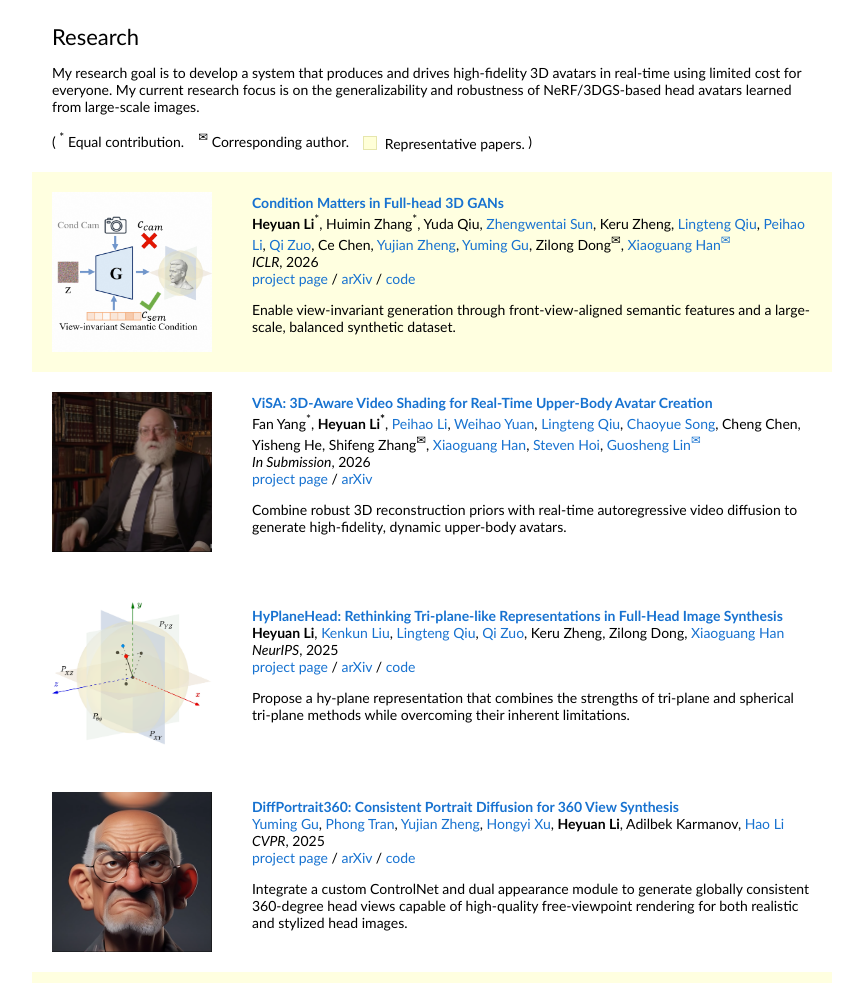
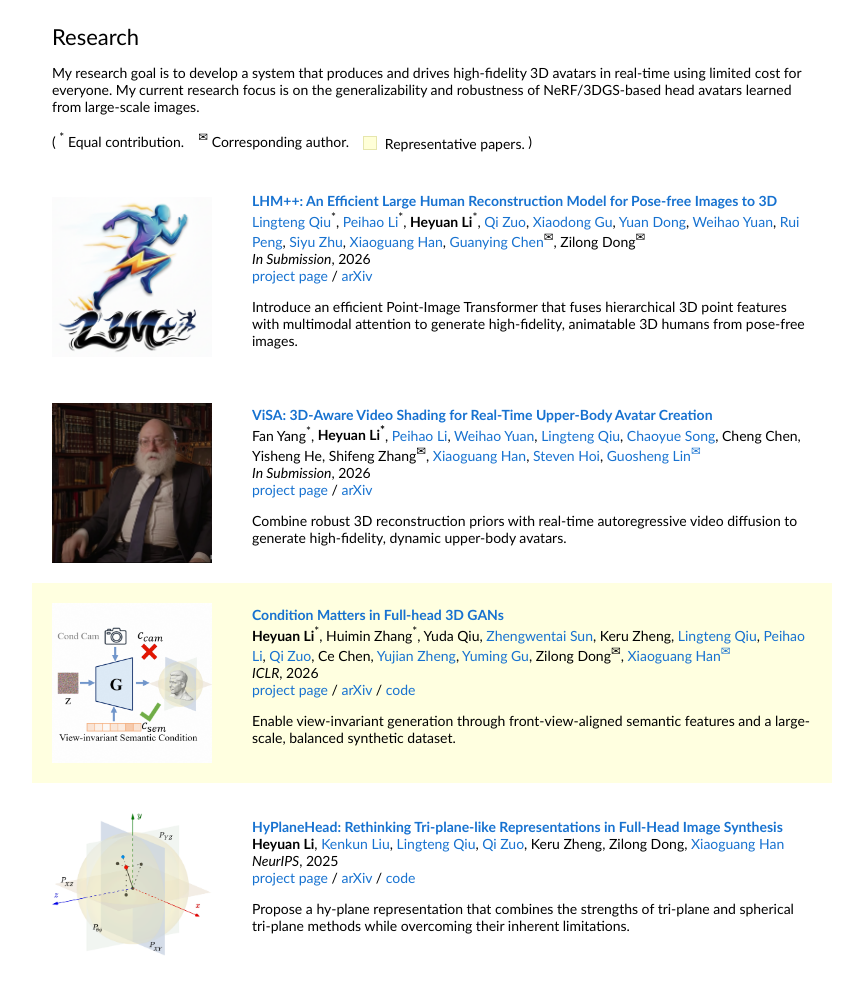
Before and after one commit to lhyfst/lhyfst.github.io, a plain HTML site: page index.html in a window 1280 px wide. Shown: the part 323-1306 px from the top of the page, without its empty margins (208-1071 px from the left). Drawn offline with Linux system fonts and the light colour scheme.

Commit message:
add lhmpp

```diff
--- a/index.html
+++ b/index.html
@@ -97,63 +97,61 @@
 
 
 
-
-
-          <tr onmouseout="balancehead_stop()" onmouseover="balancehead_start()" bgcolor="#ffffe0">
+          <tr onmouseout="lhmpp_stop()" onmouseover="lhmpp_start()">
             <td style="padding:20px;width:25%;vertical-align:middle">
               <div class="one">
-                <div class="two" id='balancehead_image'>
+                <div class="two" id='lhmpp_image'>
                   <video  width=100% muted autoplay loop>
-                    <source src="images/balancehead_after.mp4" type="video/mp4">
+                    <!-- <source src="images/balancehead_after.mp4" type="video/mp4"> -->
+                    <source src="images/lhmpp_before.png" type="video/mp4">
                     Your browser does not support the video tag.
                   </video>
                 </div>
-                <img src='images/balancehead_before.png' width="160">
+                <img src='images/lhmpp_before.png' width="160">
               </div>
               <script type="text/javascript">
-                function balancehead_start() {
-                  document.getElementById('balancehead_image').style.opacity = "1";
+                function lhmpp_start() {
+                  document.getElementById('lhmpp_image').style.opacity = "1";
                 }
 
-                function balancehead_stop() {
-                  document.getElementById('balancehead_image').style.opacity = "0";
+                function lhmpp_stop() {
+                  document.getElementById('lhmpp_image').style.opacity = "0";
                 }
-                balancehead_stop()
+                lhmpp_stop()
               </script>
             </td>
 
 
           <td style="padding:20px;width:75%;vertical-align:middle">
-            <a href="https://lhyfst.github.io/balancehead/">
-              <papertitle>Condition Matters in Full-head 3D GANs</papertitle>
+            <a href="https://lingtengqiu.github.io/LHM++/">
+              <papertitle>LHM++: An Efficient Large Human Reconstruction Model for Pose-free Images to 3D</papertitle>
             </a>
             <br>
+            <a href="https://lingtengqiu.github.io/">Lingteng Qiu</a><sup>*</sup>,
+            <a href="https://liphao99.github.io/">Peihao Li</a><sup>*</sup>,
             <strong>Heyuan Li</strong><sup>*</sup>,
-            Huimin Zhang<sup>*</sup>,
-            Yuda Qiu,
-            <a href="https://zhengwt-sun.com/">Zhengwentai Sun</a>,
-            Keru Zheng,
-            <a href="https://lingtengqiu.github.io/">Lingteng Qiu</a>,
-            <a href="https://liphao99.github.io/">Peihao Li</a>,
             <a href="https://hitsz-zuoqi.github.io/">Qi Zuo</a>,
-            Ce Chen,
-            <a href="https://paulyzheng.github.io/about/">Yujian Zheng</a>,
-            <a href="https://freedomgu.github.io/">Yuming Gu</a>,
-            Zilong Dong<sup>✉</sup>,
-            <a href="https://gaplab.cuhk.edu.cn/pages/people">Xiaoguang Han<sup>✉</sup></a>
+            <a href="https://scholar.google.com.hk/citations?user=aJPO514AAAAJ&hl=zh-CN&oi=ao">Xiaodong Gu</a>,
+            <a href="https://fdyuandong.github.io/yuandong/">Yuan Dong</a>,
+            <a href="https://weihao-yuan.com/">Weihao Yuan</a>,
+            <a href="https://prstrive.github.io/">Rui Peng</a>,
+            <a href="https://sites.google.com/site/zhusiyucs/home">Siyu Zhu</a>,
+            <a href="https://gaplab.cuhk.edu.cn/pages/people">Xiaoguang Han</a>,
+            <a href="https://guanyingc.github.io/">Guanying Chen</a><sup>✉</sup>,
+            Zilong Dong<sup>✉</sup>
             <br>
-            <em>ICLR</em>, 2026 &nbsp;
+            <em>In Submission</em>, 2026 &nbsp;
             <br>
-            <a href="https://lhyfst.github.io/balancehead/">project page</a>
+            <a href="https://lingtengqiu.github.io/LHM++/">project page</a>
             /
-            <a href="https://arxiv.org/abs/2602.07198">arXiv</a>
+            <a href="https://arxiv.org/pdf/2503.10625">arXiv</a>
             <!-- / -->
             <!-- <a href="">video</a> -->
-            /
-            <a href="https://github.com/lhyfst/BalanceHead">code</a>
+            <!-- / -->
+            <!-- <a href="https://github.com/lhyfst/BalanceHead">code</a> -->
             <p></p>
             <p>
-              Enable view-invariant generation through front-view-aligned semantic features and a large-scale, balanced synthetic dataset.
+              Introduce an efficient Point-Image Transformer that fuses hierarchical 3D point features with multimodal attention to generate high-fidelity, animatable 3D humans from pose-free images.
             </p>
           </td>
         </tr>
@@ -220,6 +218,66 @@
           </td>
         </tr>
 
+
+
+          <tr onmouseout="balancehead_stop()" onmouseover="balancehead_start()" bgcolor="#ffffe0">
+            <td style="padding:20px;width:25%;vertical-align:middle">
+              <div class="one">
+                <div class="two" id='balancehead_image'>
+                  <video  width=100% muted autoplay loop>
+                    <source src="images/balancehead_after.mp4" type="video/mp4">
+                    Your browser does not support the video tag.
+                  </video>
+                </div>
+                <img src='images/balancehead_before.png' width="160">
+              </div>
+              <script type="text/javascript">
+                function balancehead_start() {
+                  document.getElementById('balancehead_image').style.opacity = "1";
+                }
+
+                function balancehead_stop() {
+                  document.getElementById('balancehead_image').style.opacity = "0";
+                }
+                balancehead_stop()
+              </script>
+            </td>
+
+
+          <td style="padding:20px;width:75%;vertical-align:middle">
+            <a href="https://lhyfst.github.io/balancehead/">
+              <papertitle>Condition Matters in Full-head 3D GANs</papertitle>
+            </a>
+            <br>
+            <strong>Heyuan Li</strong><sup>*</sup>,
+            Huimin Zhang<sup>*</sup>,
+            Yuda Qiu,
+            <a href="https://zhengwt-sun.com/">Zhengwentai Sun</a>,
+            Keru Zheng,
+            <a href="https://lingtengqiu.github.io/">Lingteng Qiu</a>,
+            <a href="https://liphao99.github.io/">Peihao Li</a>,
+            <a href="https://hitsz-zuoqi.github.io/">Qi Zuo</a>,
+            Ce Chen,
+            <a href="https://paulyzheng.github.io/about/">Yujian Zheng</a>,
+            <a href="https://freedomgu.github.io/">Yuming Gu</a>,
+            Zilong Dong<sup>✉</sup>,
+            <a href="https://gaplab.cuhk.edu.cn/pages/people">Xiaoguang Han<sup>✉</sup></a>
+            <br>
+            <em>ICLR</em>, 2026 &nbsp;
+            <br>
+            <a href="https://lhyfst.github.io/balancehead/">project page</a>
+            /
+            <a href="https://arxiv.org/abs/2602.07198">arXiv</a>
+            <!-- / -->
+            <!-- <a href="">video</a> -->
+            /
+            <a href="https://github.com/lhyfst/BalanceHead">code</a>
+            <p></p>
+            <p>
+              Enable view-invariant generation through front-view-aligned semantic features and a large-scale, balanced synthetic dataset.
+            </p>
+          </td>
+        </tr>
 
 
 
```
Also changed, not shown: images/lhmpp_before.png (added).
